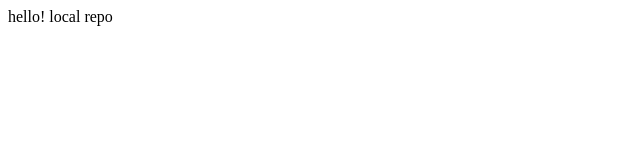
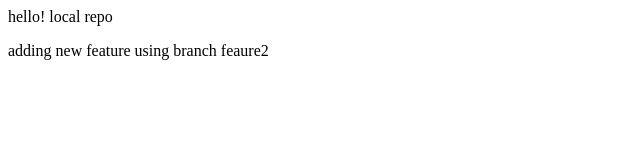
Before and after one commit to 00ankush-kohli00/localRepo, a plain HTML site: page index.html in a window 1280 px wide. Shown: the whole page, without its empty margins (0-640 px from the left). Drawn offline with Linux system fonts and the light colour scheme.

Commit message:
adding new feature

```diff
--- a/index.html
+++ b/index.html
@@ -1 +1,2 @@
 <p>hello! local repo</p>
+<p>adding new feature using branch feaure2</p>
```
